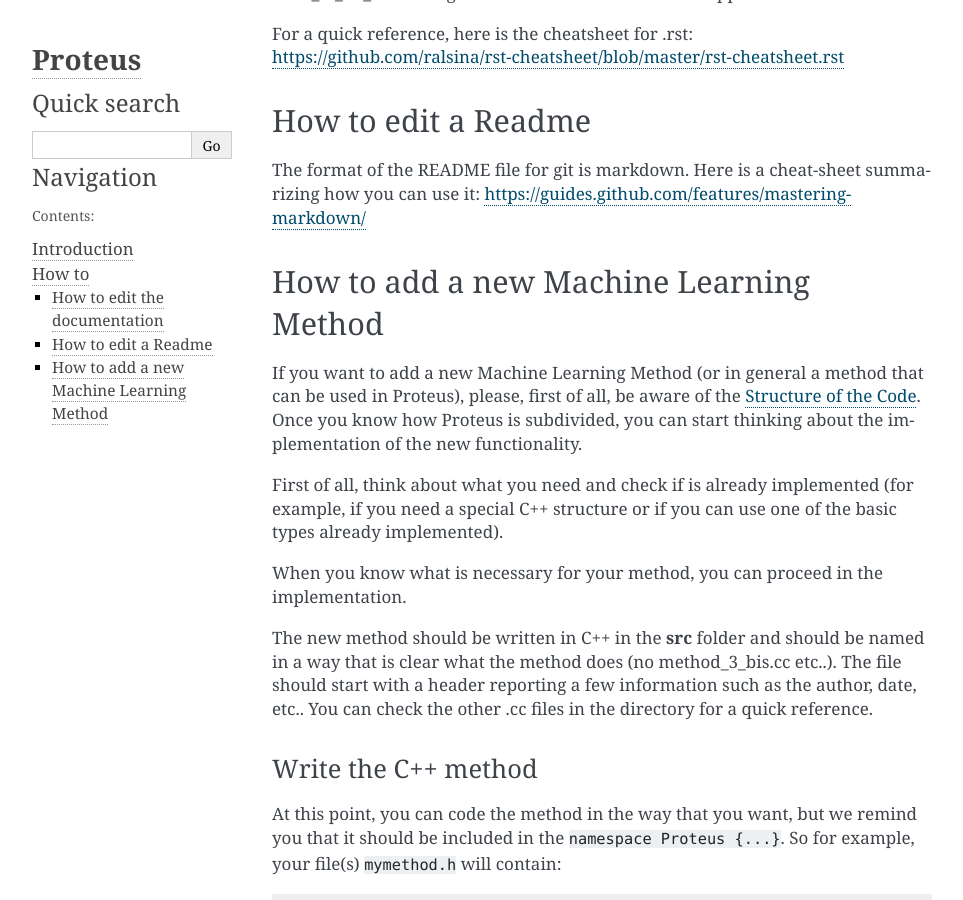
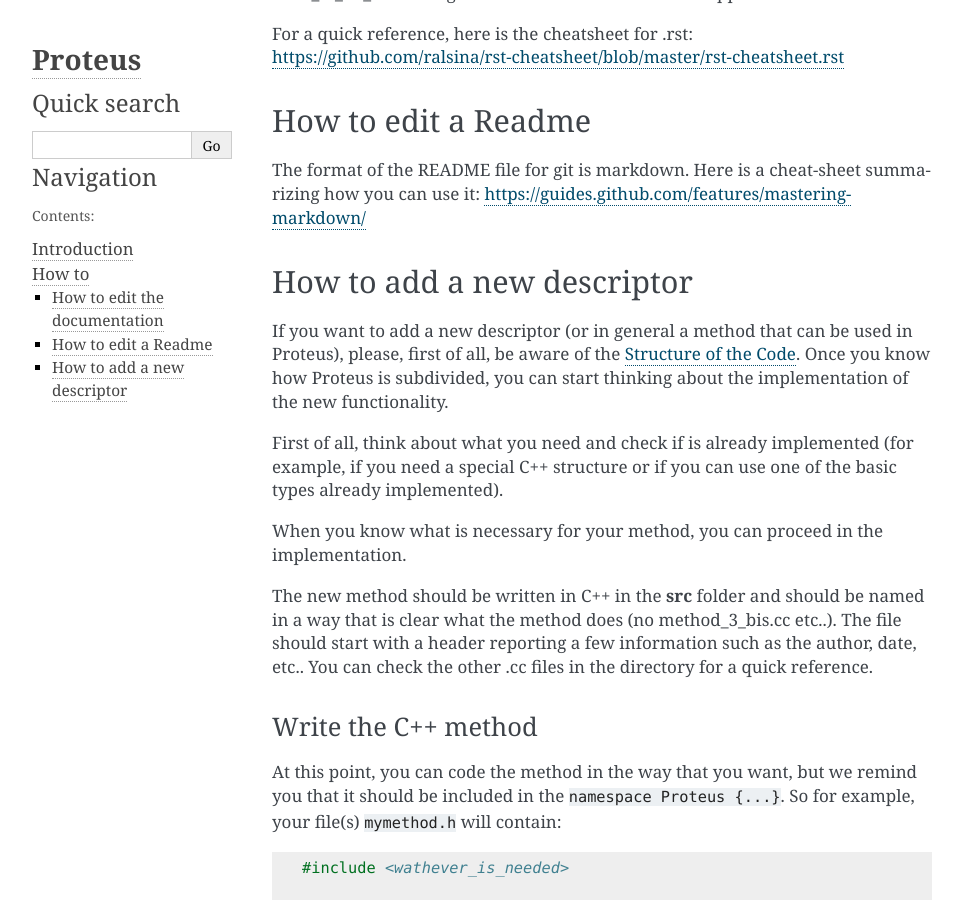
Before and after one commit to lab-cosmo/librascal, a Sphinx documentation site: the page built from docs/source/how_to.rst, in a window 1280 px wide and 900 px high, scrolled down 354 px. Shown: the whole window, without its empty margins (148-1111 px from the left). Built offline with Sphinx 7.4.7, drawn with Linux system fonts in a browser that asks for light colours.

```diff
--- a/docs/source/how_to.rst
+++ b/docs/source/how_to.rst
@@ -20,10 +20,10 @@ The format of the README file for git is markdown. Here is a cheat-sheet summari
 https://guides.github.com/features/mastering-markdown/
 
 
-How to add a new Machine Learning Method
-----------------------------------------
+How to add a new descriptor
+---------------------------
 
-If you want to add a new Machine Learning Method (or in general a method that can be used in Proteus), please, first of all, be aware of the :ref:`code_structure`. Once you know how Proteus is subdivided, you can start thinking about the implementation of the new functionality.
+If you want to add a new descriptor (or in general a method that can be used in Proteus), please, first of all, be aware of the :ref:`code_structure`. Once you know how Proteus is subdivided, you can start thinking about the implementation of the new functionality.
 
 First of all, think about what you need and check if is already implemented (for example, if you need a special C++ structure or if you can use one of the basic types already implemented).
 
--- a/docs/source/index.rst
+++ b/docs/source/index.rst
@@ -20,7 +20,7 @@ Welcome to Proteus's documentation!
 Indices and tables
 ==================
 
-* :ref:`_introduction`
+* :ref:`introduction`
 * :ref:`genindex`
 * :ref:`modindex`
 * :ref:`search`
--- a/docs/source/intro.rst
+++ b/docs/source/intro.rst
@@ -1,4 +1,4 @@
-.. _introduction:
+.. introduction:
 
 Introduction
 ============
```
Also changed, not shown: 5 other files.
